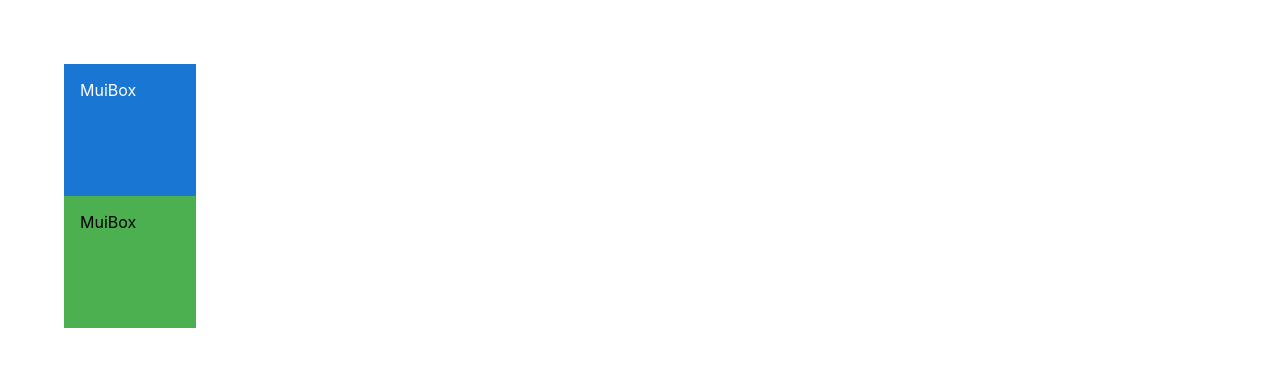
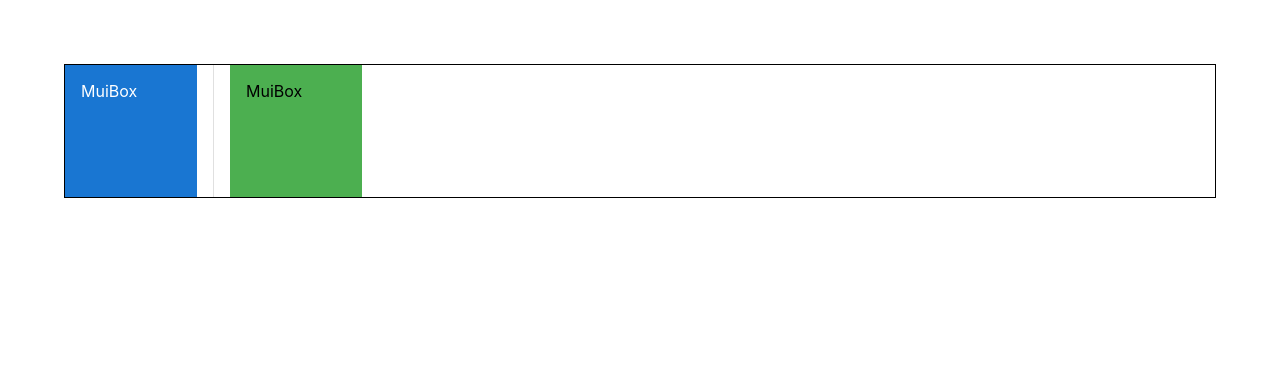
Before and after one commit to amontalvof/react-mui-demo, a React (Create React App) app: page / in a window 1280 px wide. Shown: the top 366 px of the page. Built offline with nearby package versions, Linux system fonts and the light colour scheme.

Commit message:
feat: Stack

```diff
--- a/src/App.tsx
+++ b/src/App.tsx
@@ -1,5 +1,6 @@
 import './App.css';
-import MuiBox from './components/MuiBox';
+import MuiStack from './components/MuiStack';
+// import MuiBox from './components/MuiBox';
 // import MuiAutocomplete from './components/MuiAutocomplete';
 // import MuiRating from './components/MuiRating';
 // import MuiSwitch from './components/MuiSwitch';
@@ -13,7 +14,7 @@
 function App() {
     return (
         <div className="App">
-            <MuiBox />
+            <MuiStack />
         </div>
     );
 }
--- /dev/null
+++ b/src/components/MuiStack.tsx
@@ -0,0 +1,38 @@
+import { Box, Stack, Divider } from '@mui/material';
+
+const MuiStack = () => {
+    return (
+        <Stack
+            sx={{ border: '1px solid' }}
+            direction="row"
+            spacing={2}
+            divider={<Divider orientation="vertical" flexItem />}
+        >
+            <Box
+                sx={{
+                    backgroundColor: 'primary.main',
+                    color: 'white',
+                    height: '100px',
+                    width: '100px',
+                    padding: '16px',
+                    '&:hover': {
+                        backgroundColor: 'primary.light',
+                    },
+                }}
+            >
+                MuiBox
+            </Box>
+            <Box
+                display="flex"
+                height="100px"
+                width="100px"
+                bgcolor="success.light"
+                p={2}
+            >
+                MuiBox
+            </Box>
+        </Stack>
+    );
+};
+
+export default MuiStack;
```
